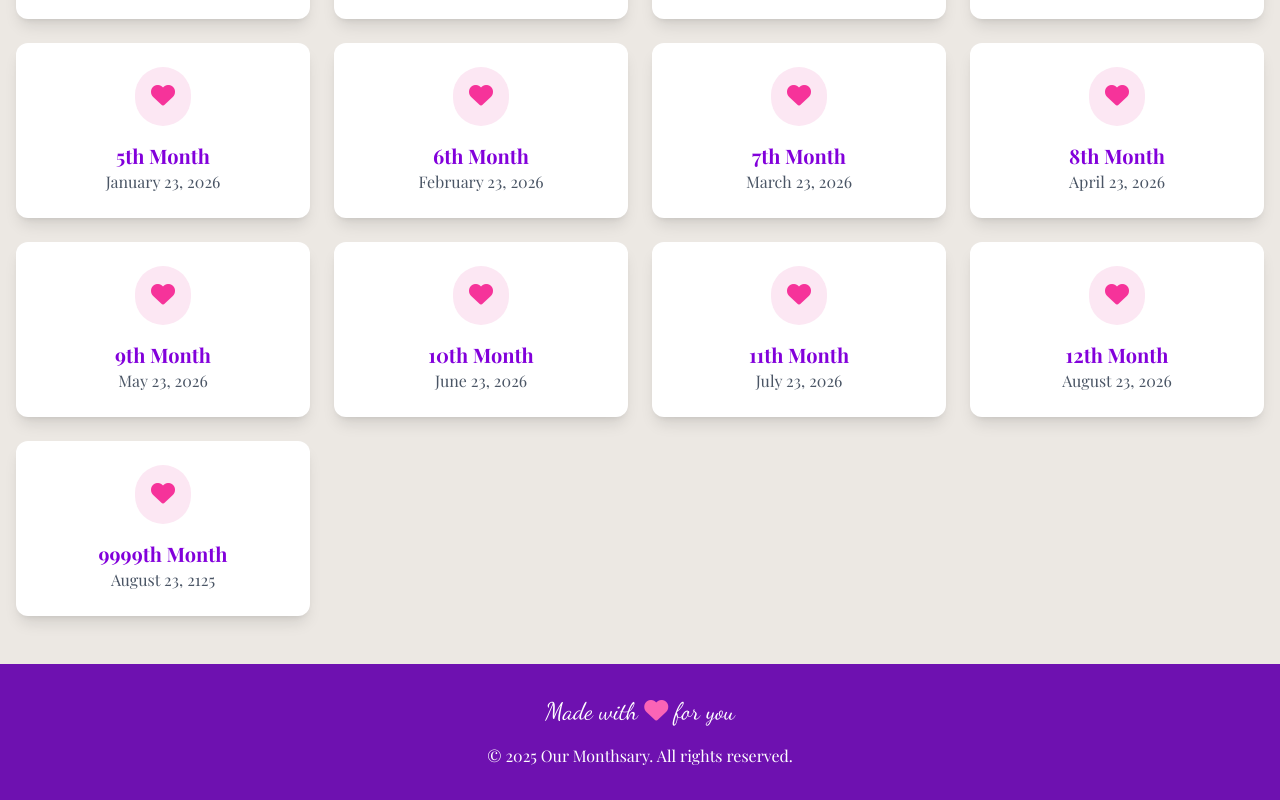
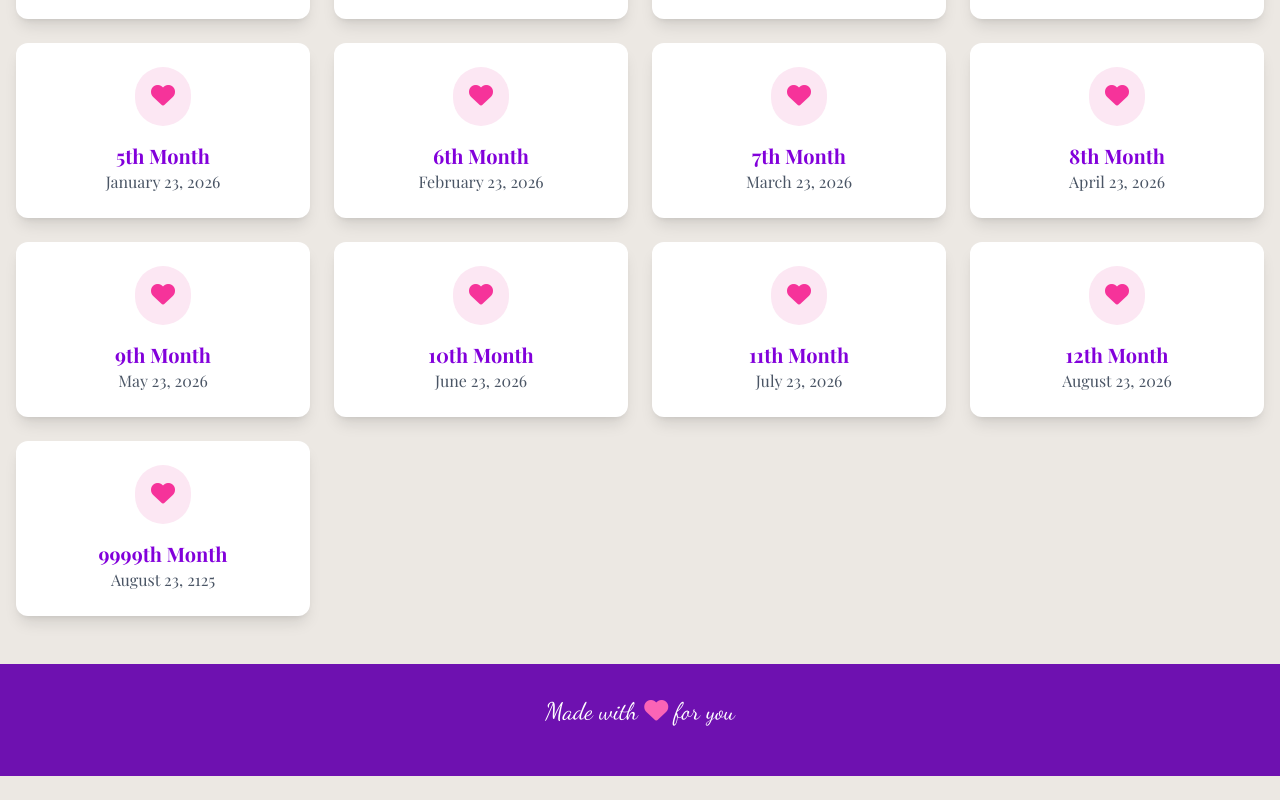
Before and after one commit to cyrus-conde/jericy, a React (Vite) app: page / in a window 1280 px wide. Shown: the part 1864-2664 px from the top of the page. After the commit the page ends 2640 px from the top, so only its background shows below. Built offline with nearby package versions, Linux system fonts and the light colour scheme; a web font is replaced by a local one.

Commit message:
update footer

```diff
--- a/src/App.jsx
+++ b/src/App.jsx
@@ -809,7 +809,7 @@ function App() {
           <div className="container mx-auto text-center">
 
               <p className="dancing-script text-2xl mb-4">Made with <i className="fas fa-heart text-pink-400"></i> for you</p>
-              <p>© 2025 Our Monthsary. All rights reserved.</p>
+
           </div>
       </footer>
     </>
```
